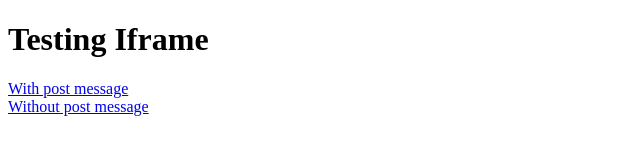
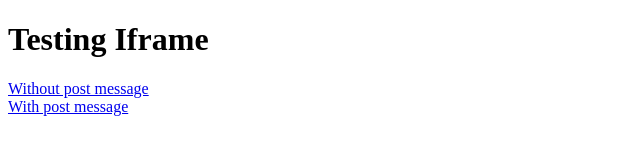
Before and after one commit to amir0432/IframeTest, a plain HTML site: page index.html in a window 1280 px wide. Shown: the full height of the page, 0-640 px from the left. Drawn offline with nearby package versions, Linux system fonts and the light colour scheme.

Commit message:
Update index.html

```diff
--- a/index.html
+++ b/index.html
@@ -6,8 +6,8 @@
 </head>
 <body>
     <h1>Testing Iframe</h1>
-	<a href="https://amir0432.github.io/Simon/">With post message</a></br>
-    <a href="https://amir0432.github.io/IframeWithoutPost/">Without post message</a>
+	<a href="https://amir0432.github.io/Simon/">Without post message</a></br>
+    <a href="https://amir0432.github.io/IframeWithoutPost/">With post message</a>
 <script src="https://ajax.googleapis.com/ajax/libs/jquery/3.4.1/jquery.min.js"></script>
 <script src="https://maxcdn.bootstrapcdn.com/bootstrap/3.4.1/js/bootstrap.min.js"></script>
 	<script src="master.js"></script>
```
